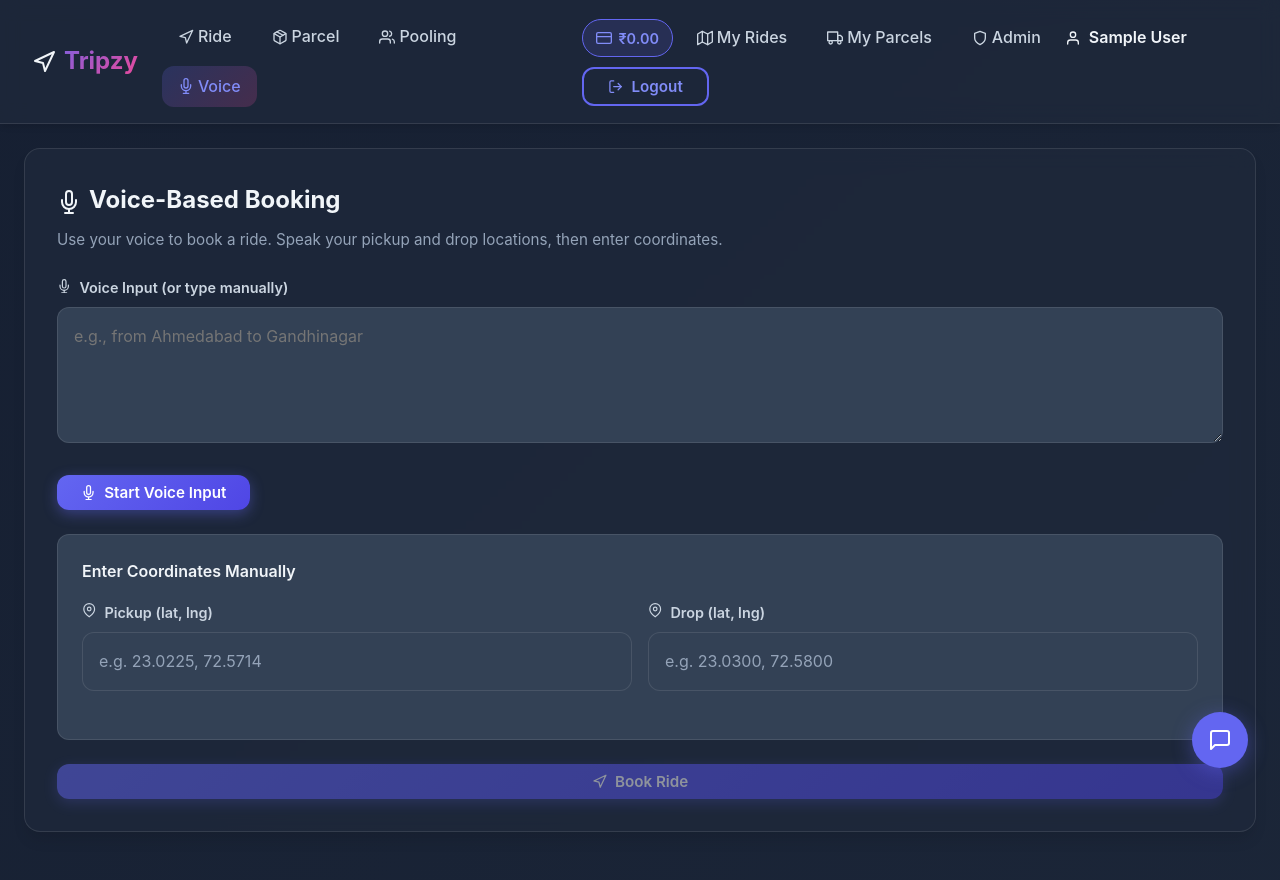
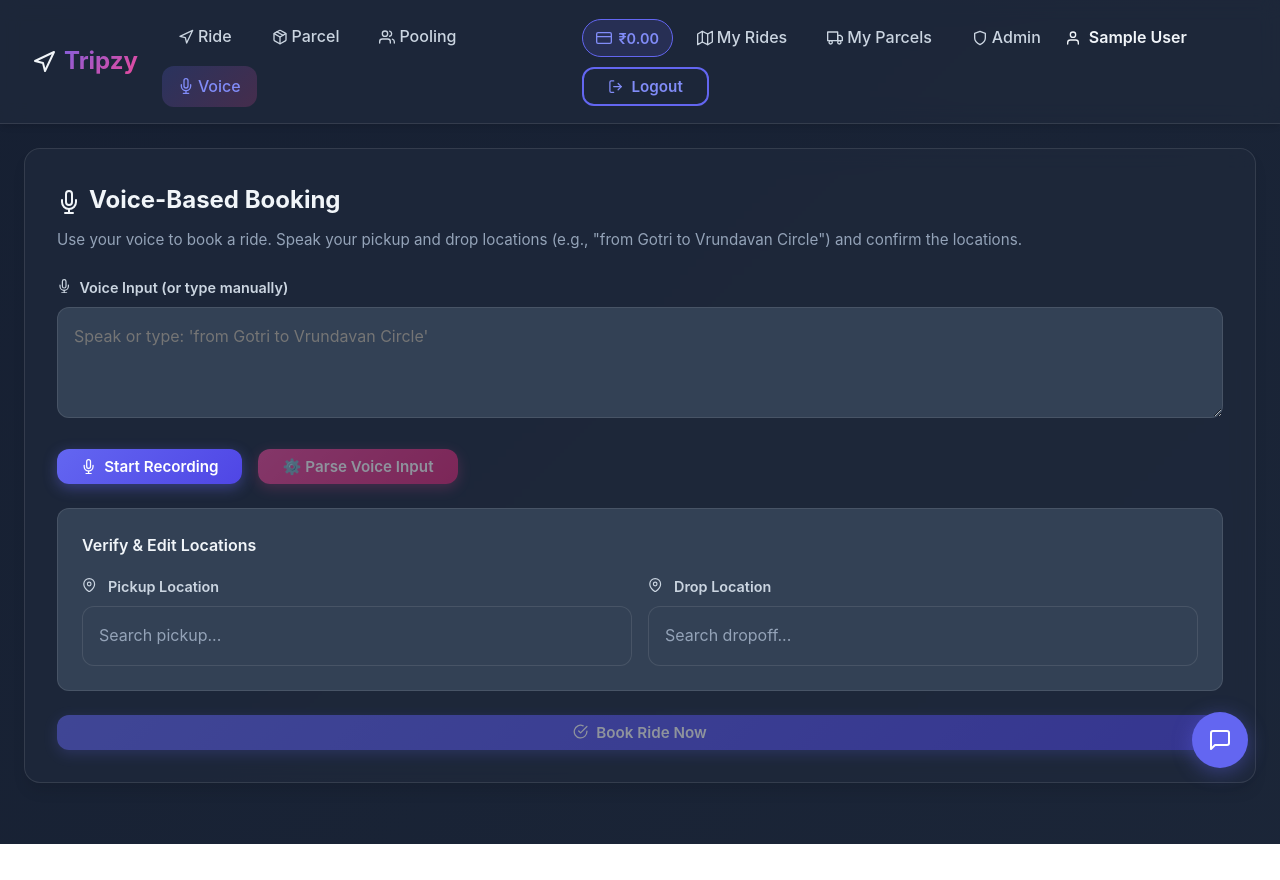
Before and after one commit to rekhashida/Tripzy, a React (Create React App) app in the folder frontend/: page /voice in a window 1280 px wide. After the commit the page ends 844 px from the top, so only its background shows below. Built offline with nearby package versions, Linux system fonts and the light colour scheme; sample sign-in values are in the browser's storage; the HTML template or start-up script is replaced by a standard one.

Commit message:
feat: remove raw coordinates inputs and adjust travel speed multiplier to match Uber/Rapido

```diff
--- a/frontend/src/components/Map.js
+++ b/frontend/src/components/Map.js
@@ -130,12 +130,19 @@ export default function Map({ center, zoom = 14, markers = [], path = [], height
  * Free, fast, and does not require an API key.
  * Biased to India and features self-healing junction/circle fallbacks.
  */
-export function MapAutocomplete({ onPlaceSelected, placeholder = 'Search or enter address...', className = '' }) {
-  const [address, setAddress] = React.useState('');
+export function MapAutocomplete({ onPlaceSelected, value = '', placeholder = 'Search or enter address...', className = '' }) {
+  const [address, setAddress] = React.useState(value);
   const [suggestions, setSuggestions] = React.useState([]);
   const [loading, setLoading] = React.useState(false);
   const [isOpen, setIsOpen] = React.useState(false);
   const dropdownRef = useRef(null);
+
+  // Sync state with incoming value updates
+  useEffect(() => {
+    if (value) {
+      setAddress(value);
+    }
+  }, [value]);
 
   // Close dropdown on click outside
   useEffect(() => {
@@ -229,20 +236,6 @@ export function MapAutocomplete({ onPlaceSelected, placeholder = 'Search or ente
     }
   };
 
-  const handleCoordBlur = (e) => {
-    const input = e.target.value;
-    const parts = input.split(',').map((s) => s.trim());
-    const lat = parseFloat(parts[0]);
-    const lng = parseFloat(parts[1]);
-    if (!Number.isNaN(lat) && !Number.isNaN(lng) && onPlaceSelected) {
-      onPlaceSelected({
-        address: address || `Coordinates: ${lat}, ${lng}`,
-        lat,
-        lng,
-      });
-    }
-  };
-
   return (
     <div style={{ position: 'relative' }} ref={dropdownRef}>
       <div style={{ position: 'relative' }}>
@@ -311,14 +304,6 @@ export function MapAutocomplete({ onPlaceSelected, placeholder = 'Search or ente
           ))}
         </ul>
       )}
-
-      <input
-        type="text"
-        className={`form-input ${className}`}
-        placeholder="Or enter coordinates (e.g. 23.0225, 72.5714)"
-        onBlur={handleCoordBlur}
-        style={{ marginTop: '0.5rem', width: '100%' }}
-      />
     </div>
   );
 }
--- a/frontend/src/pages/VoiceBooking.js
+++ b/frontend/src/pages/VoiceBooking.js
@@ -1,21 +1,21 @@
 import React, { useState, useRef, useEffect } from 'react';
 import { useNavigate } from 'react-router-dom';
-import { FiMic, FiMicOff, FiNavigation, FiMapPin } from 'react-icons/fi';
+import { FiMic, FiMicOff, FiNavigation, FiMapPin, FiCheckCircle } from 'react-icons/fi';
 import api from '../services/api';
 import Card from '../components/Card';
-import Input from '../components/Input';
 import Button from '../components/Button';
+import Map, { MapAutocomplete } from '../components/Map';
 
 export default function VoiceBooking() {
   const [listening, setListening] = useState(false);
   const [transcript, setTranscript] = useState('');
   const [msg, setMsg] = useState('');
   const [msgType, setMsgType] = useState('info');
-  const [pickupLat, setPickupLat] = useState(null);
-  const [pickupLng, setPickupLng] = useState(null);
-  const [dropLat, setDropLat] = useState(null);
-  const [dropLng, setDropLng] = useState(null);
   const [loading, setLoading] = useState(false);
+
+  const [pickup, setPickup] = useState({ address: '', lat: null, lng: null });
+  const [drop, setDrop] = useState({ address: '', lat: null, lng: null });
+
   const recognitionRef = useRef(null);
   const navigate = useNavigate();
 
@@ -60,7 +60,7 @@ export default function VoiceBooking() {
       return;
     }
     setTranscript('');
-    setMsg('Listening... Speak your pickup and drop locations (e.g., "from Ahmedabad to Gandhinagar")');
+    setMsg('Listening... Speak your route (e.g., "from Gotri Road to Vrundavan Circle")');
     setMsgType('info');
     recognitionRef.current.start();
     setListening(true);
@@ -71,13 +71,88 @@ export default function VoiceBooking() {
       recognitionRef.current.stop();
     }
     setListening(false);
-    setMsg('Voice input stopped. You can edit the text below or enter coordinates manually.');
+    setMsg('Voice input stopped. Click "Parse locations" to resolve coordinates.');
     setMsgType('info');
   };
 
+  // Extract address names from voice input and search them on Nominatim
+  const parseVoiceInput = async () => {
+    if (!transcript) {
+      setMsg('Please speak or enter your route description first.');
+      setMsgType('error');
+      return;
+    }
+
+    setLoading(true);
+    setMsg('Extracting addresses and fetching coordinates...');
+    setMsgType('info');
+
+    // Matches: "from [Pickup Name] to [Dropoff Name]"
+    const match = transcript.match(/from\s+(.+?)\s+to\s+(.+)/i);
+    if (!match) {
+      setMsg('Could not parse route. Please say/type it in the format: "from [Location] to [Location]"');
+      setMsgType('error');
+      setLoading(false);
+      return;
+    }
+
+    const rawPickup = match[1].trim();
+    const rawDrop = match[2].trim();
+
+    try {
+      // Fetch coordinates for pickup location (bias to India/Vadodara)
+      const pUrl = `https://nominatim.openstreetmap.org/search?format=json&q=${encodeURIComponent(rawPickup + ' Vadodara')}&limit=1&countrycodes=in`;
+      const pRes = await fetch(pUrl);
+      const pData = await pRes.json();
+
+      // Fetch coordinates for dropoff location (bias to India/Vadodara)
+      const dUrl = `https://nominatim.openstreetmap.org/search?format=json&q=${encodeURIComponent(rawDrop + ' Vadodara')}&limit=1&countrycodes=in`;
+      const dRes = await fetch(dUrl);
+      const dData = await dRes.json();
+
+      if (pData.length === 0) {
+        setMsg(`Could not resolve pickup location: "${rawPickup}". Please search it manually below.`);
+        setMsgType('error');
+        setLoading(false);
+        return;
+      }
+
+      if (dData.length === 0) {
+        setMsg(`Could not resolve dropoff location: "${rawDrop}". Please search it manually below.`);
+        setMsgType('error');
+        setLoading(false);
+        return;
+      }
+
+      const newPickup = {
+        address: pData[0].display_name,
+        lat: parseFloat(pData[0].lat),
+        lng: parseFloat(pData[0].lon)
+      };
+
+      const newDrop = {
+        address: dData[0].display_name,
+        lat: parseFloat(dData[0].lat),
+        lng: parseFloat(dData[0].lon)
+      };
+
+      setPickup(newPickup);
+      setDrop(newDrop);
+
+      setMsg(`Resolved successfully!\n• Pickup: ${newPickup.address}\n• Dropoff: ${newDrop.address}`);
+      setMsgType('success');
+    } catch (err) {
+      console.error(err);
+      setMsg('Failed to fetch location data. Please input addresses manually.');
+      setMsgType('error');
+    } finally {
+      setLoading(false);
+    }
+  };
+
   const parseAndBook = async () => {
-    if (!pickupLat || !pickupLng || !dropLat || !dropLng) {
-      setMsg('Please enter pickup and drop coordinates to book.');
+    if (!pickup.lat || !pickup.lng || !drop.lat || !drop.lng) {
+      setMsg('Please search or parse pickup and drop locations to book.');
       setMsgType('error');
       return;
     }
@@ -85,12 +160,12 @@ export default function VoiceBooking() {
     setMsg('');
     try {
       const { data } = await api.post('/rides', {
-        pickup_lat: pickupLat,
-        pickup_lng: pickupLng,
-        drop_lat: dropLat,
-        drop_lng: dropLng,
-        pickup_address: transcript || 'Voice booking',
-        drop_address: 'Voice booking',
+        pickup_lat: pickup.lat,
+        pickup_lng: pickup.lng,
+        drop_lat: drop.lat,
+        drop_lng: drop.lng,
+        pickup_address: pickup.address || 'Voice Booking Pickup',
+        drop_address: drop.address || 'Voice Booking Dropoff',
         vehicle_type: 'sedan',
         is_pooling: false
       });
@@ -107,16 +182,26 @@ export default function VoiceBooking() {
     }
   };
 
+  // Determine map configurations based on resolved points
+  const mapCenter = pickup.lat ? pickup : { lat: 22.3072, lng: 73.1812 }; // Default Vadodara
+  const markers = [];
+  if (pickup.lat) markers.push({ lat: pickup.lat, lng: pickup.lng, title: 'Pickup' });
+  if (drop.lat) markers.push({ lat: drop.lat, lng: drop.lng, title: 'Dropoff' });
+  const path = pickup.lat && drop.lat ? [pickup, drop] : [];
+
   return (
+    <div style={{ display: 'grid', gridTemplateColumns: '1fr', gap: '1.5rem' }}>
       <Card>
         <h1 className="card-title">
           <FiMic style={{ marginRight: '0.5rem', verticalAlign: 'middle' }} />
           Voice-Based Booking
         </h1>
-      <p className="card-subtitle">Use your voice to book a ride. Speak your pickup and drop locations, then enter coordinates.</p>
+        <p className="card-subtitle">
+          Use your voice to book a ride. Speak your pickup and drop locations (e.g., "from Gotri to Vrundavan Circle") and confirm the locations.
+        </p>
 
         {msg && (
-        <div className={`alert alert-${msgType === 'success' ? 'success' : msgType === 'error' ? 'error' : 'info'}`}>
+          <div className={`alert alert-${msgType === 'success' ? 'success' : msgType === 'error' ? 'error' : 'info'}`} style={{ whiteSpace: 'pre-line' }}>
             {msg}
           </div>
         )}
@@ -128,44 +213,28 @@ export default function VoiceBooking() {
           </label>
           <textarea
             className="form-textarea"
-          rows={4}
+            rows={3}
             value={transcript}
             onChange={(e) => setTranscript(e.target.value)}
-          placeholder="e.g., from Ahmedabad to Gandhinagar"
+            placeholder="Speak or type: 'from Gotri to Vrundavan Circle'"
             style={{ fontFamily: 'inherit' }}
           />
         </div>
 
         <div style={{ display: 'flex', gap: '1rem', marginBottom: '1.5rem', flexWrap: 'wrap' }}>
           {!listening ? (
-          <Button variant="primary" onClick={startListening}>
-            <FiMic /> Start Voice Input
+            <Button variant="primary" onClick={startListening} disabled={loading}>
+              <FiMic /> Start Recording
             </Button>
           ) : (
             <Button variant="danger" onClick={stopListening}>
-            <FiMicOff /> Stop Listening
+              <FiMicOff /> Stop Recording
             </Button>
           )}
-        {listening && (
-          <div style={{
-            display: 'flex',
-            alignItems: 'center',
-            gap: '0.5rem',
-            padding: '0.5rem 1rem',
-            background: 'rgba(239, 68, 68, 0.1)',
-            borderRadius: 'var(--border-radius)',
-            color: '#f87171'
-          }}>
-            <div style={{
-              width: '10px',
-              height: '10px',
-              borderRadius: '50%',
-              background: '#f87171',
-              animation: 'pulse 1.5s ease-in-out infinite'
-            }}></div>
-            Listening...
-          </div>
-        )}
+
+          <Button variant="secondary" onClick={parseVoiceInput} disabled={loading || !transcript}>
+            ⚙️ Parse Voice Input
+          </Button>
         </div>
 
         <div style={{
@@ -176,53 +245,55 @@ export default function VoiceBooking() {
           border: '1px solid var(--border-color)'
         }}>
           <h3 style={{ marginBottom: '1rem', fontSize: '1rem', fontWeight: 600 }}>
-          Enter Coordinates Manually
+            Verify & Edit Locations
           </h3>
-        <div style={{ display: 'grid', gridTemplateColumns: '1fr 1fr', gap: '1rem' }}>
-          <Input
-            label={
-              <>
-                <FiMapPin style={{ marginRight: '0.5rem' }} />
-                Pickup (lat, lng)
-              </>
-            }
-            placeholder="e.g. 23.0225, 72.5714"
-            onChange={(e) => {
-              const [a, b] = e.target.value.split(',').map(Number);
-              if (!isNaN(a) && !isNaN(b)) {
-                setPickupLat(a);
-                setPickupLng(b);
-              }
-            }}
+          <div style={{ display: 'grid', gridTemplateColumns: '1fr 1fr', gap: '1rem', flexWrap: 'wrap' }}>
+            <div>
+              <label className="form-label">
+                <FiMapPin style={{ marginRight: '0.5rem' }} /> Pickup Location
+              </label>
+              <MapAutocomplete
+                onPlaceSelected={(place) => setPickup(place)}
+                placeholder="Search pickup..."
+                value={pickup.address}
               />
-
-          <Input
-            label={
-              <>
-                <FiMapPin style={{ marginRight: '0.5rem' }} />
-                Drop (lat, lng)
-              </>
-            }
-            placeholder="e.g. 23.0300, 72.5800"
-            onChange={(e) => {
-              const [a, b] = e.target.value.split(',').map(Number);
-              if (!isNaN(a) && !isNaN(b)) {
-                setDropLat(a);
-                setDropLng(b);
-              }
-            }}
+            </div>
+            <div>
+              <label className="form-label">
+                <FiMapPin style={{ marginRight: '0.5rem' }} /> Drop Location
+              </label>
+              <MapAutocomplete
+                onPlaceSelected={(place) => setDrop(place)}
+                placeholder="Search dropoff..."
+                value={drop.address}
               />
+            </div>
           </div>
         </div>
 
         <Button
           variant="primary"
           onClick={parseAndBook}
-        disabled={loading || !pickupLat || !dropLat}
+          disabled={loading || !pickup.lat || !drop.lat}
           className="w-full"
+          style={{ display: 'flex', alignItems: 'center', justifyContent: 'center', gap: '0.5rem' }}
         >
-        <FiNavigation /> {loading ? 'Booking...' : 'Book Ride'}
+          <FiCheckCircle /> {loading ? 'Booking...' : 'Book Ride Now'}
         </Button>
       </Card>
+
+      {(pickup.lat || drop.lat) && (
+        <Card style={{ padding: '1rem' }}>
+          <h3 style={{ marginBottom: '0.75rem', fontSize: '1rem', fontWeight: 600 }}>Route Map preview</h3>
+          <Map
+            center={mapCenter}
+            zoom={13}
+            markers={markers}
+            path={path}
+            height={320}
+          />
+        </Card>
+      )}
+    </div>
   );
 }
```
Also changed, not shown: 1 other file (tests, documents, lock files or other folders). Lines whose indentation alone changed are shown as unchanged.
